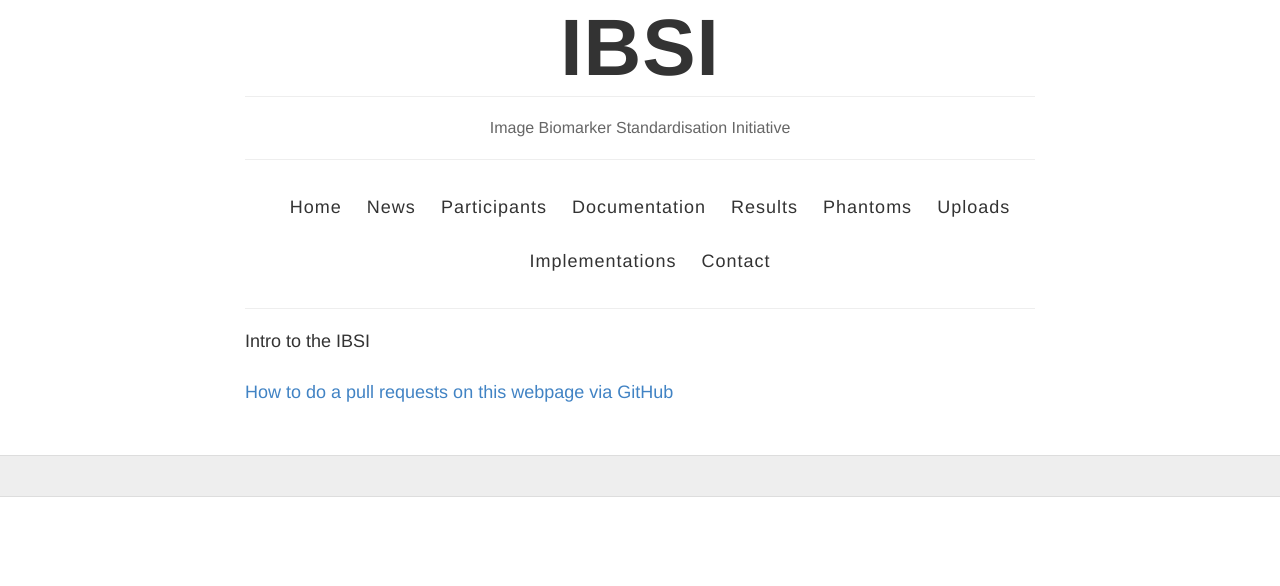
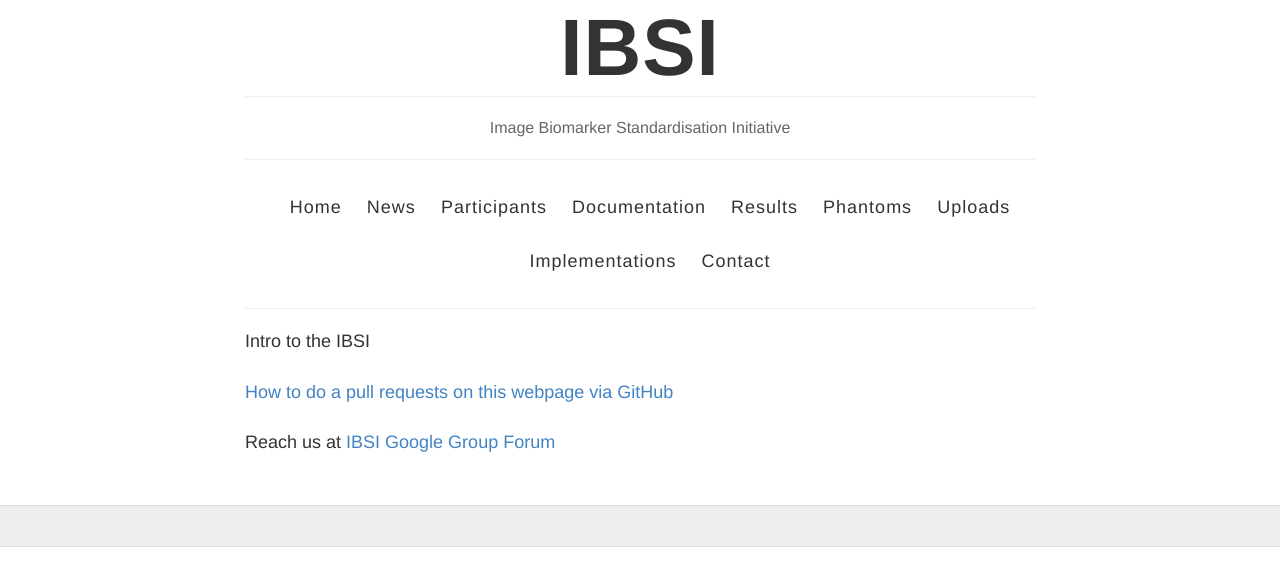
Before and after one commit to rkpandya/IBSI-test, a Jekyll site: the page built from index.html, in a window 1280 px wide. Shown: the top 586 px of the page. Built offline with Jekyll 4.4.1, drawn with Linux system fonts in a browser that asks for light colours.

Commit message:
Update index.html

```diff
--- a/index.html
+++ b/index.html
@@ -40,5 +40,8 @@
 <br style="margin-bottom:240px;"/>
 
 <a href = "https://help.github.com/articles/creating-a-pull-request/"> How to do a pull requests on this webpage via GitHub </a>
+<br style="margin-bottom:240px;"/>
+<br style="margin-bottom:240px;"/>
 
+Reach us at <a href="https://groups.google.com/forum/#!forum/the_ibsi">IBSI Google Group Forum</a>
 </body>
```
